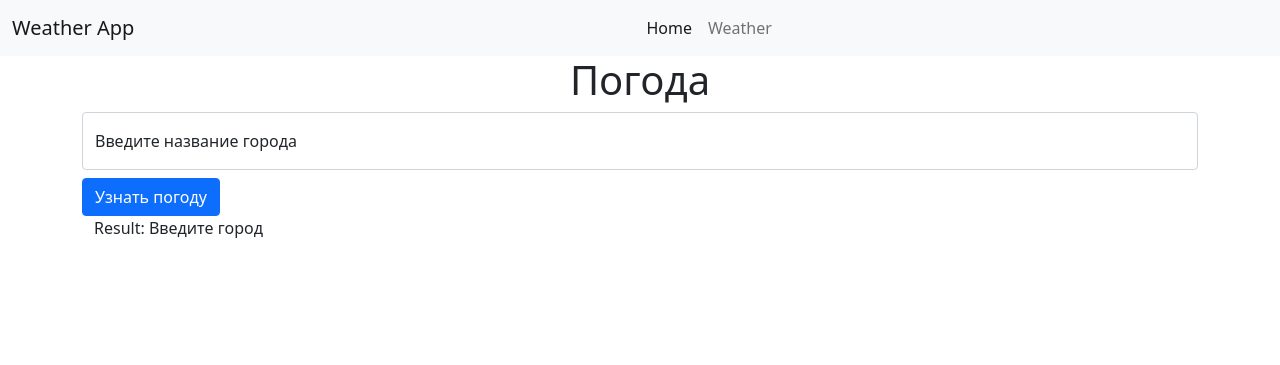
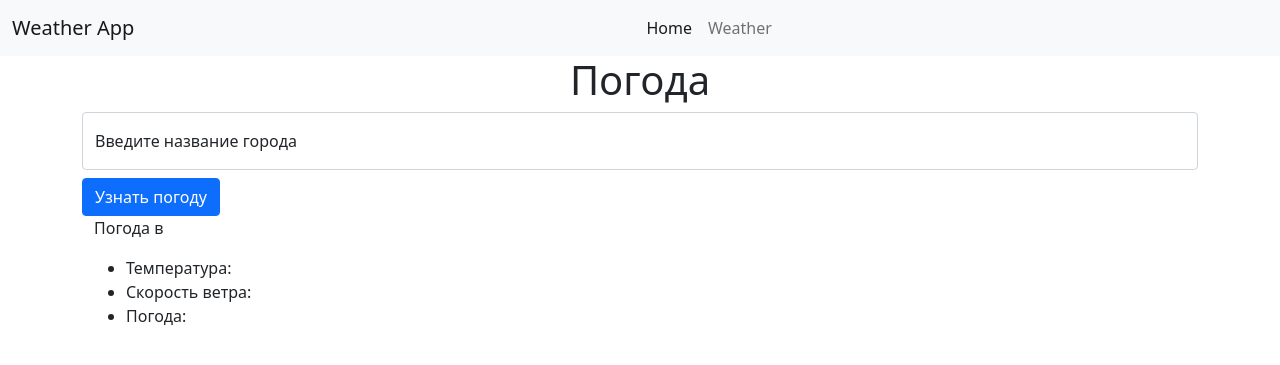
Before and after one commit to sariya23/weather_app, a FastAPI app: page /weather/ in a window 1280 px wide. Shown: the top 365 px of the page. Run offline with FastAPI, Linux system fonts and the light colour scheme.

Commit message:
Parse weather data in list

```diff
--- a/src/templates/weather.html
+++ b/src/templates/weather.html
@@ -7,17 +7,29 @@
             <input type="text" class="form-control" id="floatingInput"
                 placeholder="Moscow" , name="data">
             <label for="floatingInput">Введите название города</label>
-            <input class="btn btn-primary mt-2" type="submit" value="Узнать погоду">
+            <input class="btn btn-primary mt-2" type="submit"
+                value="Узнать погоду">
         </div>
     </form>
     <div class="container">
         {% if result %}
-        <p>Result: {{ result }}</p>
-    {% elif message %}
+        <p>Погода в {{ result.location }}</p>
+        <ul>
+            <li>
+                Температура: {{ result.temperature }}
+            </li>
+            <li>
+                Скорость ветра: {{ result.wind_speed }}
+            </li>
+            <li>
+                Погода: {{ result.description }}
+            </li>
+        </ul>
+        {% elif message %}
         <p>Error {{ message }}</p>
-    {% else %}
+        {% else %}
         <p>WTF???</p>
-    {% endif %}
+        {% endif %}
     </div>
 </div>
 
```
